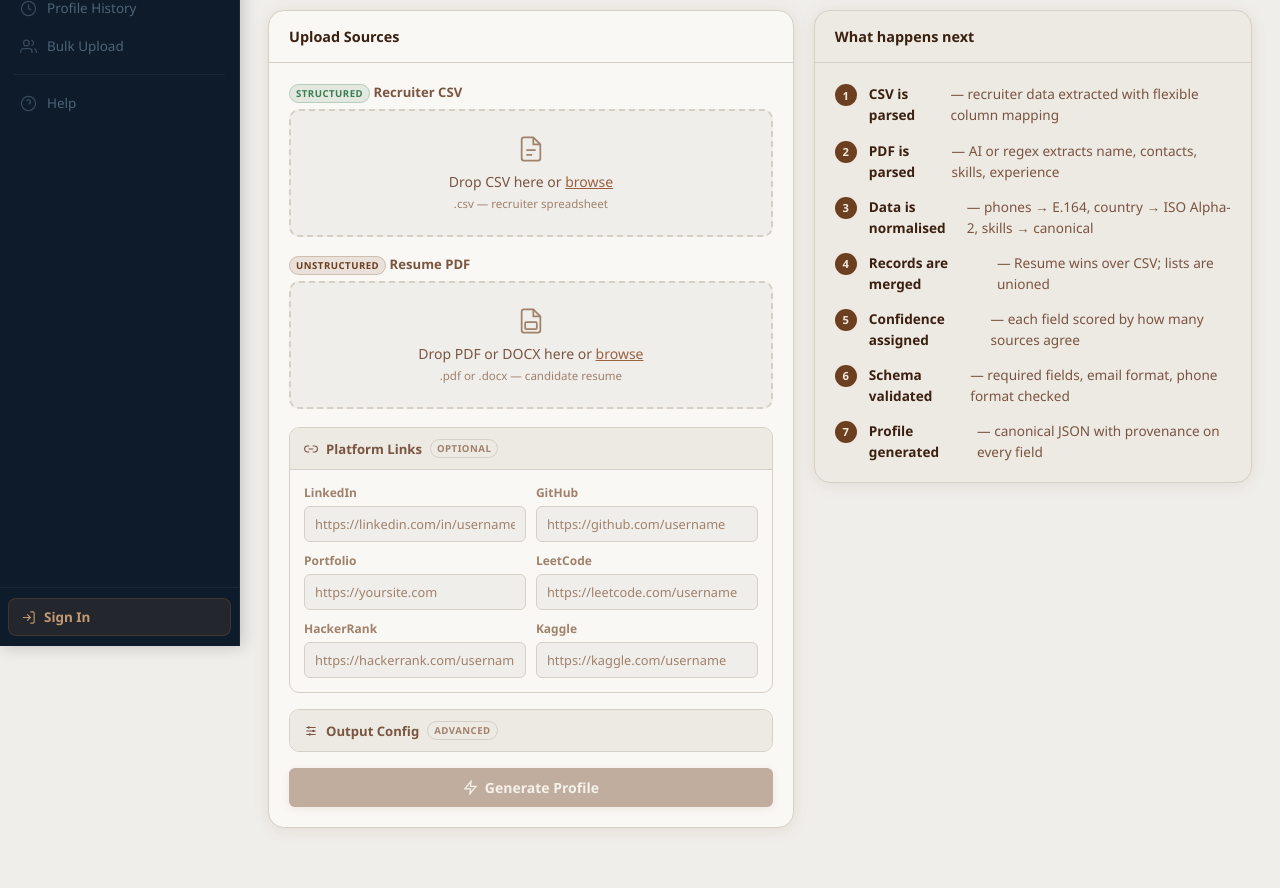
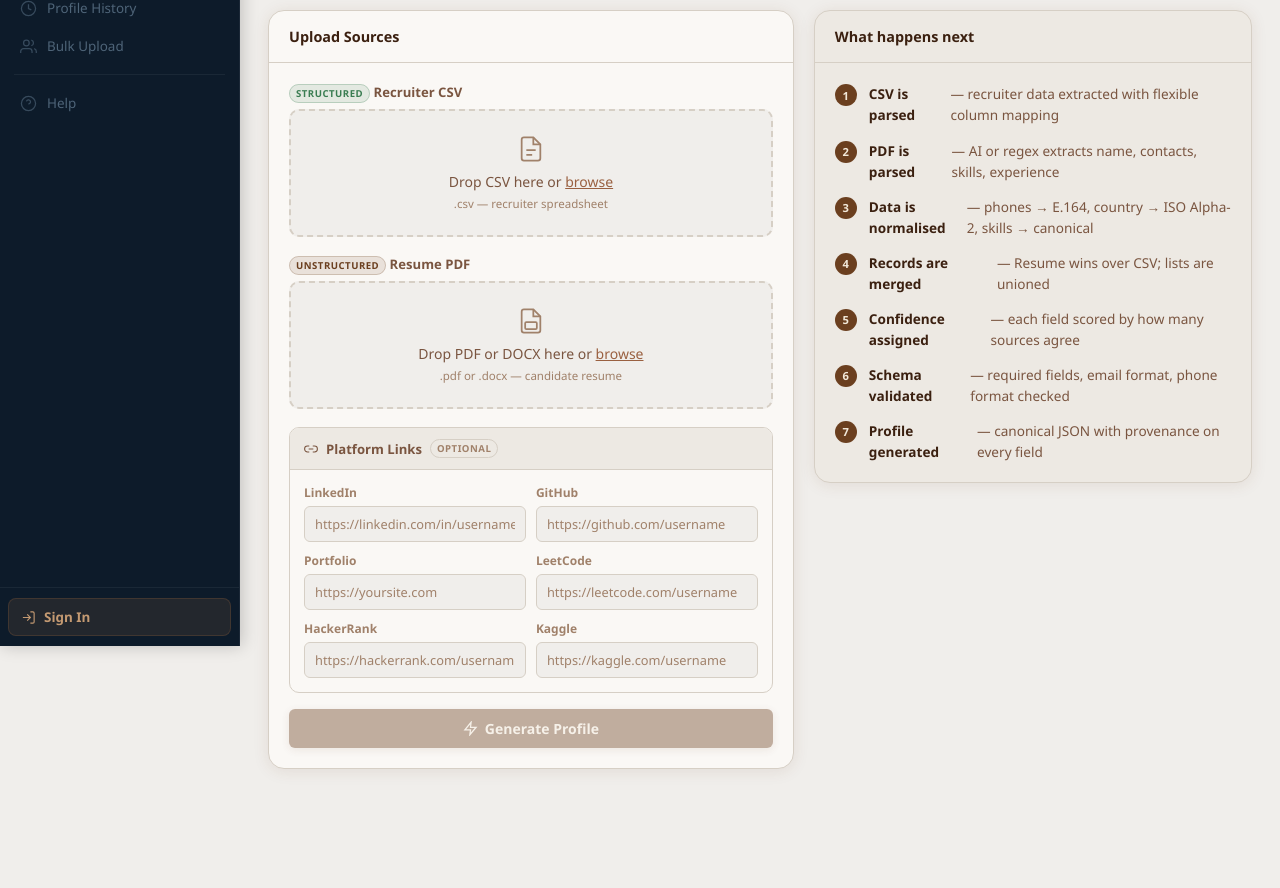
Before and after one commit to HazSha28/ProfileForge, a FastAPI app: page /candidate in a window 1280 px wide. Shown: the part 154-1042 px from the top of the page. After the commit the page ends 924 px from the top, so only its background shows below. Run offline with FastAPI, Linux system fonts and the light colour scheme.

Commit message:
fix: remove Output Config section from single candidate form + preserve resume file extension
candidate.html: removed Output Config (Advanced) collapsible section
pipeline.py: resume now saved with original extension (resume.docx / resume.pdf)
  so resume_parser.py correctly routes DOCX vs PDF by extension

```diff
--- a/web/templates/candidate.html
+++ b/web/templates/candidate.html
@@ -100,27 +100,6 @@
             </div>
           </details>
 
-          <!-- Config -->
-          <details class="pf-details">
-            <summary class="pf-details__toggle">
-              <!-- sliders icon -->
-              <svg viewBox="0 0 24 24" fill="none" stroke="currentColor" stroke-width="1.8" width="14" height="14">
-                <line x1="4" y1="6" x2="20" y2="6"/>
-                <line x1="4" y1="12" x2="20" y2="12"/>
-                <line x1="4" y1="18" x2="20" y2="18"/>
-                <circle cx="8" cy="6" r="2" fill="currentColor" stroke="none"/>
-                <circle cx="16" cy="12" r="2" fill="currentColor" stroke="none"/>
-                <circle cx="10" cy="18" r="2" fill="currentColor" stroke="none"/>
-              </svg>
-              Output Config
-              <span class="pf-badge pf-badge--outline">Advanced</span>
-            </summary>
-            <div class="pf-details__body">
-              <textarea id="config-input" name="config" class="pf-textarea" rows="5"
-                placeholder='{"exclude": ["experience"], "rename": {"full_name": "name"}}'></textarea>
-            </div>
-          </details>
-
           <button type="submit" class="pf-btn pf-btn--primary pf-btn--full" id="submit-btn" disabled>
             <!-- zap / generate icon -->
             <svg viewBox="0 0 24 24" fill="none" stroke="currentColor" stroke-width="2" width="15" height="15">
```
Also changed, not shown: api/routes/pipeline.py (+10 -4 lines).
